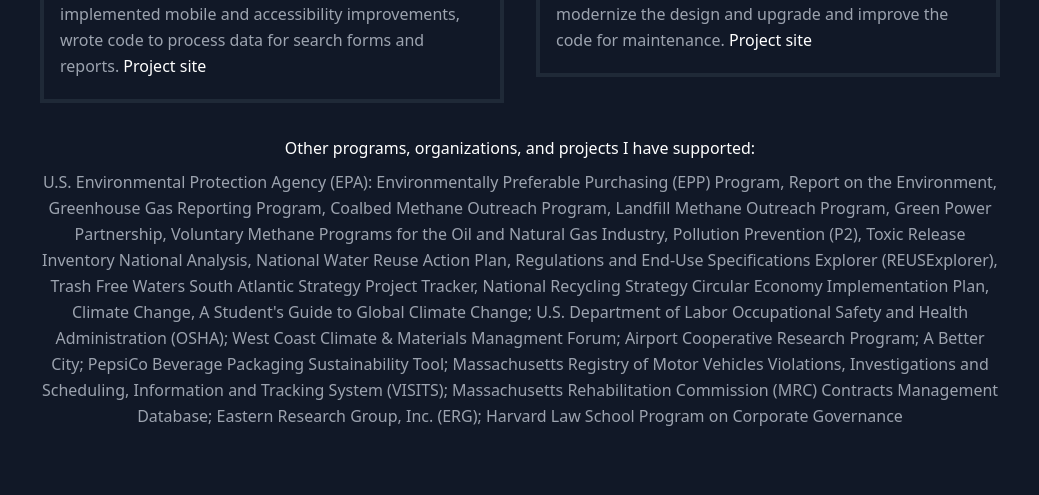
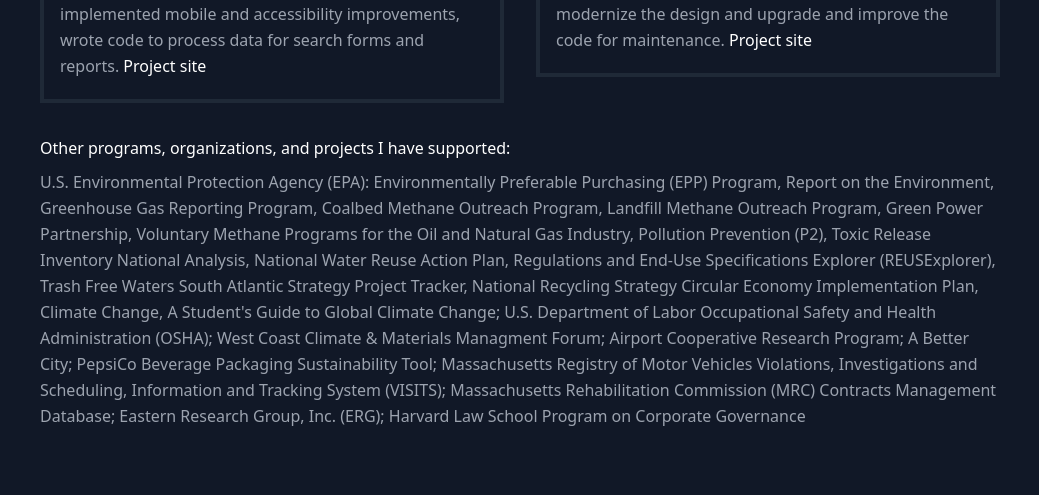
Before and after one commit to julmcbride/julmcbride.github.io, a React (Create React App) app: page / in a window 1280 px wide. Shown: the part 2067-2562 px from the top of the page, without its empty margins (120-1159 px from the left). Built offline with nearby package versions, Linux system fonts and the light colour scheme.

Commit message:
left align program/project names list

```diff
--- a/src/components/Projects.js
+++ b/src/components/Projects.js
@@ -78,7 +78,7 @@
               </div>
             </div>
           ))}
-          <div className="text-base leading-relaxed mx-auto p-4 text-left md:text-center">
+          <div className="text-base leading-relaxed mx-auto p-4 text-left">
             <p className="text-white pb-2">
               Other programs, organizations, and projects I have supported:
             </p>
```
